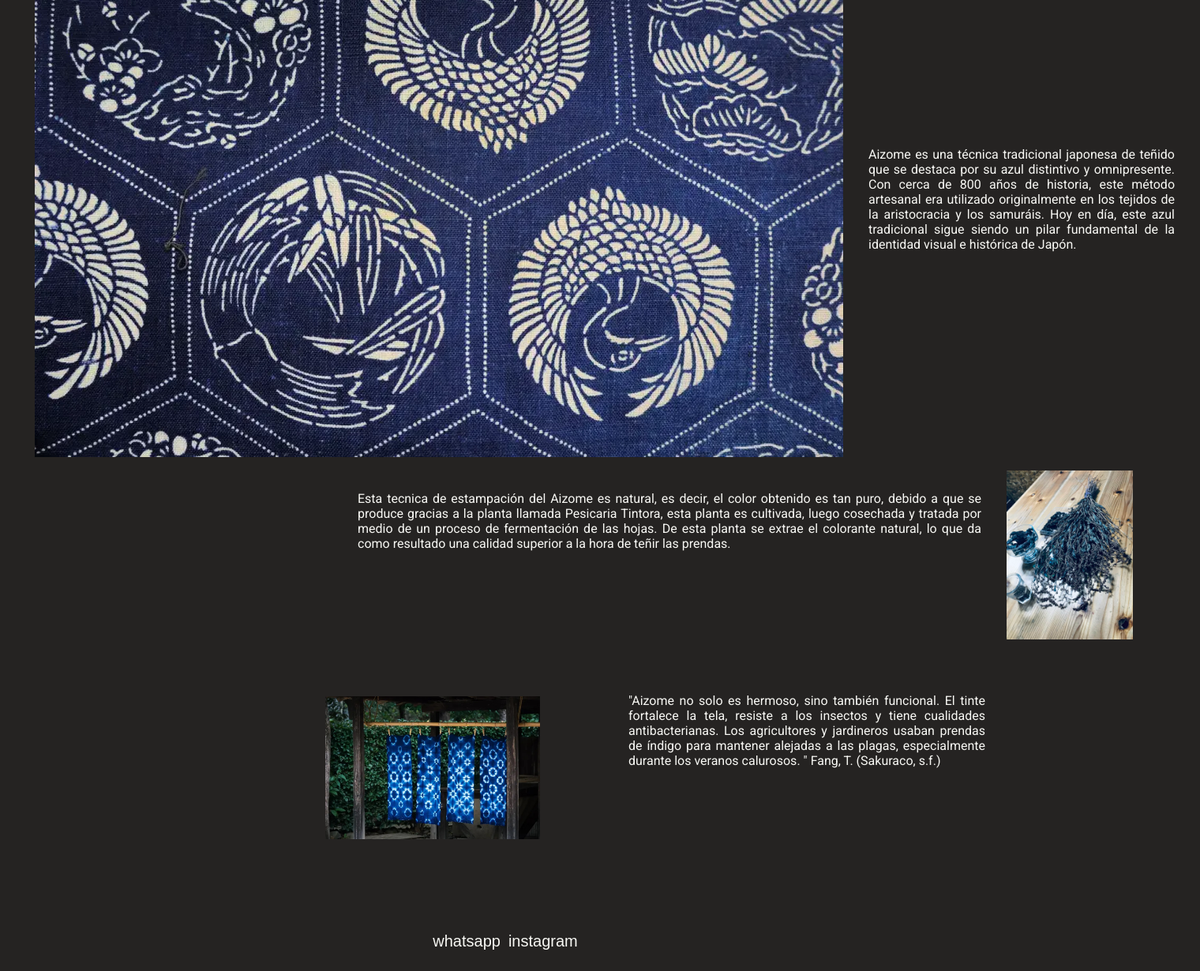
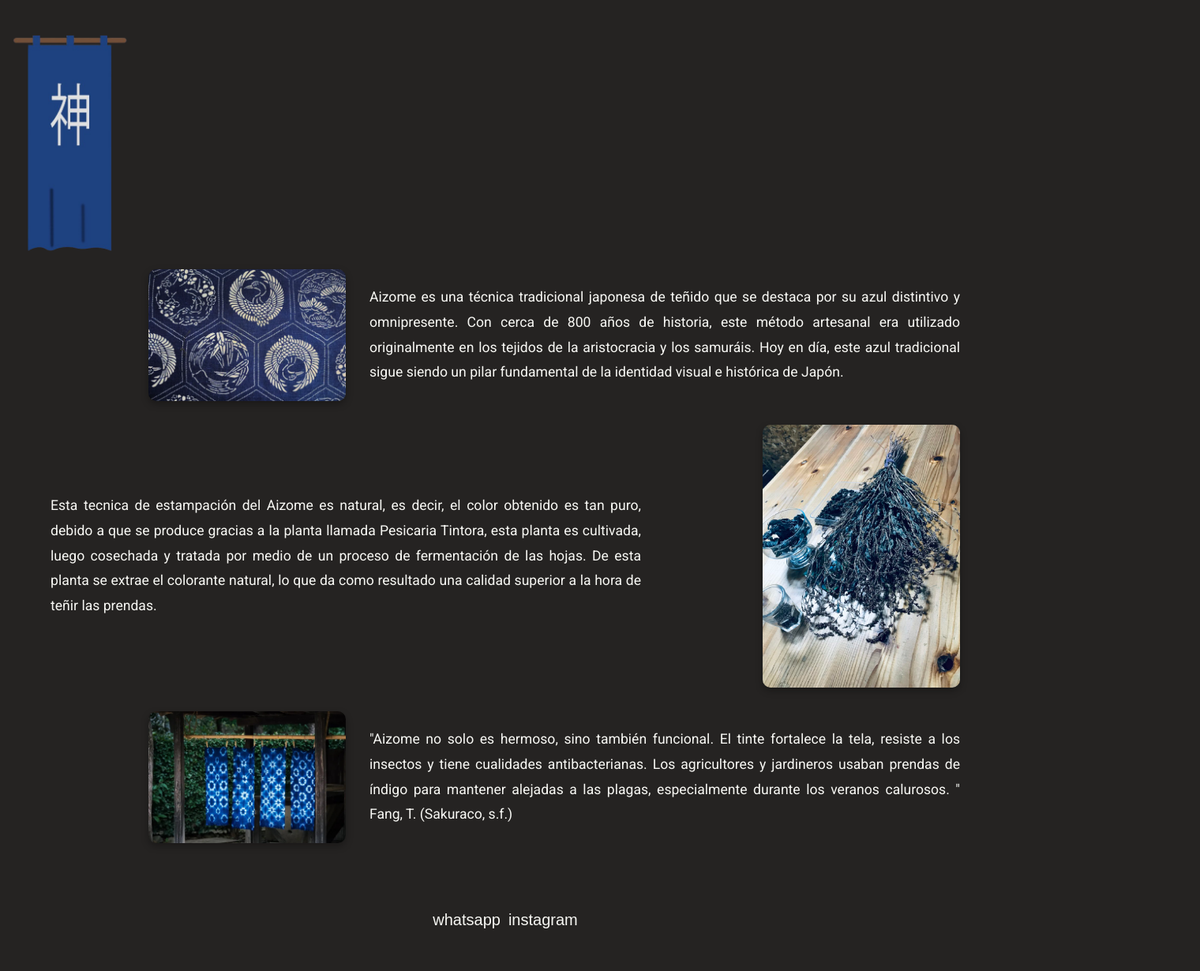
Before and after one commit to SandrBarrios53/proyecto-web-f2, a plain HTML site: page html/Galery.html in a window 1280 px wide. Shown: the part 97-1327 px from the top of the page at 79% size, 1520 px wide, since content can reach past the window. After the commit the page ends 1300 px from the top, so only its background shows below. Drawn offline with Linux system fonts and the light colour scheme.

Commit message:
galery estructura con cambios

```diff
--- a/css/styles.css
+++ b/css/styles.css
@@ -11,10 +11,13 @@ header{
     background-color: #252322;
     display: flex;
     padding: 20px 8px 20px;
-    justify-content: space-between;
-    align-items: center;
+    justify-content: flex-start;/*alinea el contenido del header al inicio (izquierda de la pagina)*/
 }
 
+/* Le damos al menú la capacidad de centrarse */
+header nav {
+    margin: 0 auto; /* Esto empuja el menú al centro */
+}
 
  header img {
     width: 60px;
@@ -126,7 +129,6 @@ header div {
     text-align: justify; /*alineacion  justificada del texto, que se vea limpio, ordenado*/
     line-height: 1.8;/*espacio entre las lineas del texto,que no se vea amontonado*/
     margin-bottom: 1rem;/*espacio entre el texto y el siguiente elemento, que no se vea pegado*/
-
 }
 
 
@@ -155,73 +157,65 @@ main{
 
 /* ===== GALERY PAGE ===== */
 
-.noren-contenedor {
-    display: flex;
-
-    height: 30px;
-    width: 25px;
-    object-fit: cover;
-    gap: 0px;
-    padding: 2px;
-    margin-top:-107px;
+.noren-contenedor img {
+    height: 320px;
+    width: auto;
 }
 
-.bloque-historia{
+.zigzag-wrapper {
     display: flex;
-    gap: 2rem;
-    padding: 2rem;
-    align-items: center;
-    text-align: justify;
-    margin-right: -15rem;
-    margin-top: -50px;
-
+    flex-direction: column;
+    gap: 30px;
+    padding: 0 5%; /* Reduje un poco el margen para que haya más espacio horizontal */
+    margin-bottom: 80px;
 }
 
-.bloque-historia img{
-     width: 15;
-     object-fit: cover;
-     margin-left: 12px;
-     margin-top:-30px;
+/* Estructura de los bloques */
+.bloque-historia,
+.bloque-historia2,
+.bloque-historia3 {
+    display: flex;
+    align-items: center;
+    gap: 30px; /* Espacio entre columnas */
 }
 
-.bloque-historia2{
-    display:flex;
+/* Magia del Zigzag para el bloque 2 */
+.bloque-historia2 {
     flex-direction: row-reverse;
-    gap: 2em;
-    padding: 5px;
-    align-items: left;
-    margin-left:28em;
-    text-align: justify;
-    margin-top:-10px;
 }
 
-.bloque-historia2 img{
-    width: 10em;
-    object-fit: cover;
-    margin-right: -10em;
-    margin-top:-10px;
-    gap: 2em;
+/* --- CONTROL DE LAS IMÁGENES (Para que no se hagan gigantes) --- */
+.noren-col,
+.imagen-col {
+    flex: 1; /* Toma 1 parte del espacio */
+    display: flex;
+    justify-content: right; /* Centra la imagen en su columna */
 }
 
-.bloque-historia3 {
-    display: flex;
-    gap: 2em;
-    padding: 2em;
-    margin-top: 15px;
-    text-align: justify;
-    margin-left:150px;
-
+.noren-col img,
+.imagen-col img {
+    width: 100%;
+    max-width: 250px; /* ¡ESTE ES EL TRUCO! Limita el ancho máximo a 250px */
+    max-height: 350px; /* Limita la altura máxima */
+    object-fit: cover;
+    border-radius: 10px;
+    display: block;
+    box-shadow: 0 4px 10px rgba(0,0,0,0.3);
 }
 
-.bloque-historia3 img{
-    width: 17em;
-    gap: 2em;
-    padding: 5em;
-    margin-top: -60px;
-    margin-left: 150px;
-    display: inline;
 
+/* --- CONTROL DEL TEXTO --- */
+.texto-col {
+    flex: 2; /* El texto toma el doble de espacio que una imagen para que se lea bien */
 }
+
+.texto-col p {
+    font-size: 1.1rem;
+    line-height: 1.8;
+    text-align: justify;
+    margin: 0;
+}
+
 
 /* ===== about-us ===== */
 
@@ -265,6 +259,23 @@ main{
     padding-top: -30px;
 
 }
+
+/*=====media queries=====*/
+
+/* --- RESPONSIVE (Para celulares) --- */
+@media (max-width: 768px) {
+    .bloque-historia,
+    .bloque-historia2,
+    .bloque-historia3 {
+        flex-direction: column; /* Todo se apila hacia abajo */
+        gap: 20px;
+    }
+
+    .texto-col {
+        flex: 1; /* En celular ocupa todo el ancho */
+    }
+}
+
 
 
 @media (max-width: 768px) {
--- a/html/Galery.html
+++ b/html/Galery.html
@@ -3,7 +3,7 @@
   <head>
     <meta charset="UTF-8">
     <meta name="viewport" content="width=device-width, initial-scale=1.0">
-    <title>Products - Design Bright</title>
+    <title>Galery - Design Bright</title>
     <link rel="stylesheet" href="../css/styles.css">
 </head>
 
@@ -17,55 +17,73 @@
             <li><a href="../index.html">Home</a></li>
             <li><a href="../html/Galery.html">Galery</a></li>
             <li><a href="../html/about-us.html">about-us</a></li>
-            <li><a href="../html/contact.html">contact</a> </a></li>
+            <li><a href="../html/contact.html">contact</a></li>
 
         </ul>
     </nav>
     </header>
 
 <!--main-->
-<main>
+<main class="main-galery">
+
 
      <div class="noren-contenedor">
+        <img src="../images/Galery/noren.png.png" alt="noren-japones">
+    </div>
 
-     <img src="../images/Galery/noren.png.png" alt="cortina vertical" class="noren">
-        </div>
+<!--bloques en zigzag-->
+<div class="zigzag-wrapper">
 
+      <!-- Bloque 1: Imagen Izquierda, Texto Derecha -->
     <div class="bloque-historia" id="aizome">
-        <img src="../images/Galery/aizome-1.webp" alt="cortina azul">
+         <div class="imagen-col">
+          <img src="../images/Galery/aizome-1.webp" alt="tela japonesa azul indigo">
+         </div>
 
-        <p class="texto1"> Aizome es una técnica tradicional japonesa de teñido
+    <div class="texto-col">
+         <p class="texto1"> Aizome es una técnica tradicional japonesa de teñido
             que se destaca por su azul distintivo y omnipresente.
             Con cerca de 800 años de historia, este método artesanal era utilizado originalmente en los tejidos de la aristocracia
              y los samuráis. Hoy en día, este azul tradicional sigue siendo un pilar fundamental de la identidad visual e histórica de Japón.
         </p>
+
     </div>
 
+</div>
+
+
+<!--el bloque se invierte automáticamente a la derecha-->
     <div class="bloque-historia2">
-        <img src="../images/Galery/planta.jpeg" alt="planta aizome">
+         <div class="imagen-col">
+              <img src="../images/Galery/planta.jpeg" alt="planta de tintura aizome">
+         </div>
 
-        <p class="textoPlanta">
+         <div class="texto-col">
+            <p class="textoPlanta">
             Esta tecnica de estampación del Aizome es natural, es decir, el color
             obtenido es tan puro, debido a que se produce gracias a la planta llamada
             Pesicaria Tintora, esta planta es cultivada, luego cosechada y tratada por
             medio de un proceso de fermentación de las hojas.
             De esta planta se extrae el colorante natural, lo que da como resultado una calidad superior a la
-            hora de teñir las prendas.
-        </p>
+            hora de teñir las prendas.</p>
+        </div>
+
     </div>
 
+<!--el bloque se invierte automáticamente a la izquierda-->
     <div class= "bloque-historia3">
-        <img src="../images/Galery/noren2.jpg" alt="cortina">
+         <div class="imagen-col">
+            <img src="../images/Galery/noren2.jpg" alt="cortina teñida">
+         </div>
+        <div class="texto-col">
 
-        <p class="texto3">"Aizome no solo es hermoso, sino también funcional.
+            <p class="texto3">"Aizome no solo es hermoso, sino también funcional.
             El tinte fortalece la tela, resiste a los insectos y tiene cualidades antibacterianas.
             Los agricultores y jardineros usaban prendas de índigo para mantener alejadas a las plagas,
             especialmente durante los veranos calurosos.
-            " Fang, T. (Sakuraco, s.f.)
- </p>
-
-
-    </div> </div>
+            " Fang, T. (Sakuraco, s.f.) </p>
+        </div>
+    </div>
 
 </main>
 
```
